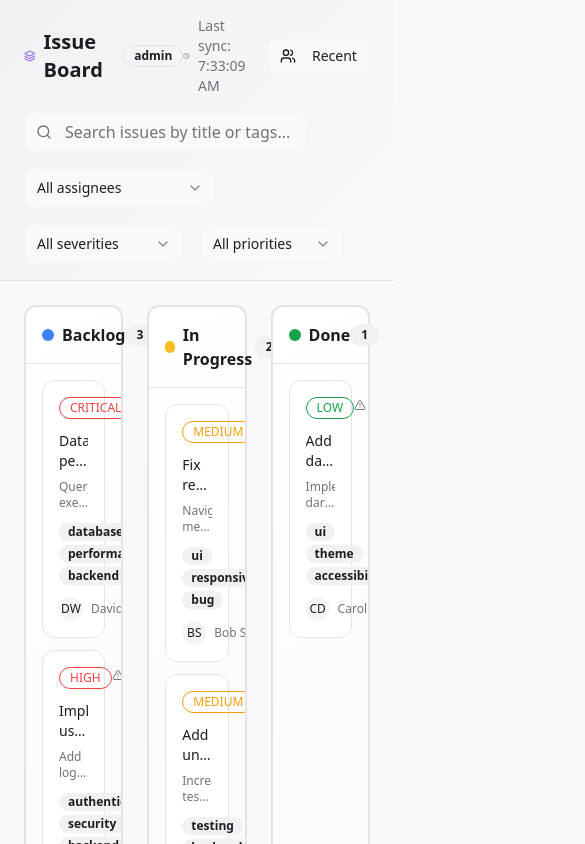
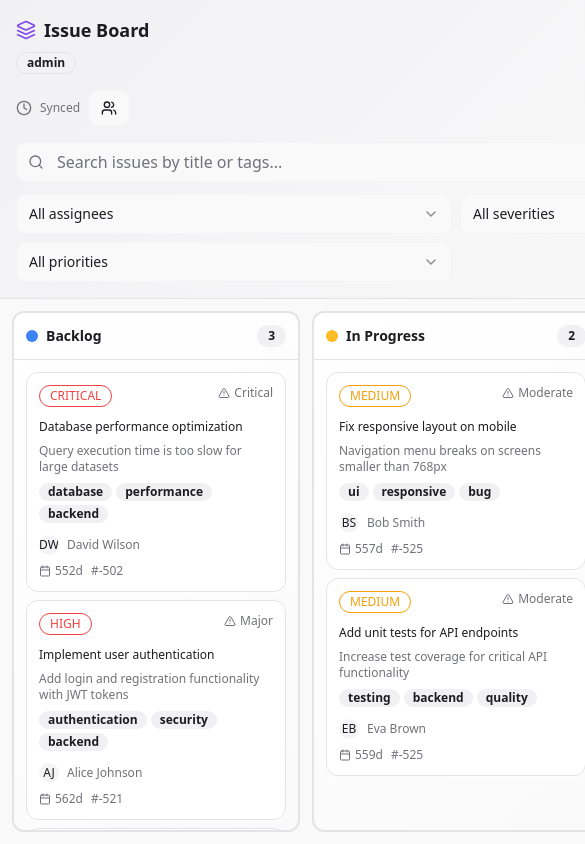
Before and after one commit to khojiakbardev/kanban-kin, a React (Vite) app: page /board in a window 390 px wide. Shown: the top 844 px of the page, 585 px wide, since content can reach past the window. Built offline with nearby package versions, Linux system fonts and the light colour scheme.

Commit message:
Add Mobile Responsiveness
Make the Kanban board responsive for mobile devices.

```diff
--- a/src/components/Board/BoardHeader.tsx
+++ b/src/components/Board/BoardHeader.tsx
@@ -43,40 +43,43 @@ export function BoardHeader({
 
   return (
     <div className="border-b border-border bg-gradient-secondary">
-      <div className="px-6 py-4">
-        <div className="flex items-center justify-between mb-4">
-          <div className="flex items-center gap-3">
+      <div className="px-4 md:px-6 py-4">
+        <div className="flex flex-col md:flex-row md:items-center justify-between gap-4 mb-4">
+          <div className="flex flex-col md:flex-row md:items-center gap-2 md:gap-3">
             <div className="flex items-center gap-2">
               <Layers className="w-5 h-5 text-primary" />
-              <h1 className="text-xl font-bold text-foreground">Issue Board</h1>
+              <h1 className="text-lg md:text-xl font-bold text-foreground">Issue Board</h1>
             </div>
 
-            <Badge variant="outline" className="text-xs">
+            <Badge variant="outline" className="text-xs w-fit">
               {currentUser.role}
             </Badge>
           </div>
 
-          <div className="flex items-center gap-3">
+          <div className="flex items-center gap-2 md:gap-3">
             {/* Sync Status */}
-            <div className="flex items-center gap-2 text-sm text-muted-foreground">
+            <div className="flex items-center gap-2 text-xs md:text-sm text-muted-foreground">
               <Clock className={`w-4 h-4 ${isPolling ? 'animate-spin' : ''}`} />
-              <span>
+              <span className="hidden sm:inline">
                 {isPolling ? 'Syncing...' : lastSyncTime ? `Last sync: ${lastSyncTime.toLocaleTimeString()}` : 'Not synced'}
+              </span>
+              <span className="sm:hidden">
+                {isPolling ? 'Syncing...' : 'Synced'}
               </span>
             </div>
 
             {/* Recently Viewed Button */}
             <Button variant="outline" size="sm" onClick={onOpenSidebar}>
-              <Users className="w-4 h-4 mr-2" />
-              Recent
+              <Users className="w-4 h-4 md:mr-2" />
+              <span className="hidden md:inline">Recent</span>
             </Button>
           </div>
         </div>
 
         {/* Filters Row */}
-        <div className="flex items-center gap-4 flex-wrap">
+        <div className="space-y-3 md:space-y-0 md:flex md:items-center md:gap-4">
           {/* Search */}
-          <div className="relative min-w-64">
+          <div className="relative flex-1 min-w-0">
             <Search className="absolute left-3 top-1/2 transform -translate-y-1/2 w-4 h-4 text-muted-foreground" />
             <Input
               placeholder="Search issues by title or tags..."
@@ -86,13 +89,14 @@ export function BoardHeader({
             />
           </div>
 
+          <div className="grid grid-cols-2 md:grid-cols-4 gap-2 md:gap-3 md:flex md:items-center">
             {/* Assignee Filter */}
             <Select
               value={filters.assignee || 'all'}
               onValueChange={(value) => onFiltersChange({ ...filters, assignee: value === 'all' ? null : value })}
             >
-            <SelectTrigger className="w-48">
-              <SelectValue placeholder="Filter by assignee" />
+              <SelectTrigger className="w-full md:w-40">
+                <SelectValue placeholder="Assignee" />
               </SelectTrigger>
               <SelectContent>
                 <SelectItem value="all">All assignees</SelectItem>
@@ -109,7 +113,7 @@ export function BoardHeader({
               value={filters.severity?.toString() || 'all'}
               onValueChange={(value) => onFiltersChange({ ...filters, severity: value === 'all' ? null : Number(value) as Severity })}
             >
-            <SelectTrigger className="w-40">
+              <SelectTrigger className="w-full md:w-36">
                 <SelectValue placeholder="Severity" />
               </SelectTrigger>
               <SelectContent>
@@ -127,7 +131,7 @@ export function BoardHeader({
               value={filters.priority || 'all'}
               onValueChange={(value) => onFiltersChange({ ...filters, priority: value === 'all' ? null : value as Priority })}
             >
-            <SelectTrigger className="w-36">
+              <SelectTrigger className="w-full md:w-36">
                 <SelectValue placeholder="Priority" />
               </SelectTrigger>
               <SelectContent>
@@ -141,13 +145,14 @@ export function BoardHeader({
 
             {/* Clear Filters */}
             {hasActiveFilters && (
-            <Button variant="ghost" size="sm" onClick={clearFilters}>
-              <Filter className="w-4 h-4 mr-2" />
-              Clear filters
+              <Button variant="ghost" size="sm" onClick={clearFilters} className="col-span-2 md:col-span-1 md:w-auto">
+                <Filter className="w-4 h-4 md:mr-2" />
+                <span className="md:inline">Clear</span>
               </Button>
             )}
           </div>
         </div>
       </div>
+    </div>
   );
 }
--- a/src/components/Board/IssueCard.tsx
+++ b/src/components/Board/IssueCard.tsx
@@ -56,7 +56,7 @@ export function IssueCard({ issue, isDragging = false, isUpdating = false, canDr
       ref={setNodeRef}
       style={style}
       className={`
-        cursor-pointer transition-all duration-200 group
+        cursor-pointer transition-all duration-200 group touch-manipulation
         ${isDragging || isDraggingActive ? 'shadow-glow rotate-2 scale-105' : 'shadow-card hover:shadow-card-hover'}
         ${isUpdating ? 'opacity-50 pointer-events-none' : ''}
         ${!canDrag ? 'cursor-default' : ''}
@@ -65,7 +65,7 @@ export function IssueCard({ issue, isDragging = false, isUpdating = false, canDr
       {...listeners}
       {...attributes}
     >
-      <CardContent className="p-4">
+      <CardContent className="p-3 md:p-4">
         {/* Priority Badge */}
         <div className="flex items-start justify-between mb-3">
           <Badge
@@ -86,12 +86,12 @@ export function IssueCard({ issue, isDragging = false, isUpdating = false, canDr
         </div>
 
         {/* Title */}
-        <h4 className="font-medium text-sm text-foreground mb-2 line-clamp-2 group-hover:text-primary transition-colors">
+        <h4 className="font-medium text-xs md:text-sm text-foreground mb-2 line-clamp-2 group-hover:text-primary transition-colors">
           {issue.title}
         </h4>
 
         {/* Description */}
-        <p className="text-xs text-muted-foreground mb-3 line-clamp-2">
+        <p className="text-xs text-muted-foreground mb-2 md:mb-3 line-clamp-2">
           {issue.description}
         </p>
 
@@ -112,15 +112,15 @@ export function IssueCard({ issue, isDragging = false, isUpdating = false, canDr
         )}
 
         {/* Bottom Row */}
-        <div className="flex items-center justify-between">
+        <div className="flex flex-col sm:flex-row sm:items-center sm:justify-between gap-2">
           {/* Assignee */}
           <div className="flex items-center gap-2">
-            <Avatar className="w-6 h-6">
+            <Avatar className="w-5 h-5 md:w-6 md:h-6">
               <AvatarFallback className="text-xs bg-muted">
                 {issue.assignee.split(' ').map(n => n[0]).join('')}
               </AvatarFallback>
             </Avatar>
-            <span className="text-xs text-muted-foreground truncate max-w-20">
+            <span className="text-xs text-muted-foreground truncate max-w-24">
               {issue.assignee}
             </span>
           </div>
--- a/src/components/Board/KanbanBoard.tsx
+++ b/src/components/Board/KanbanBoard.tsx
@@ -192,16 +192,17 @@ export function KanbanBoard({ issues, onIssuesChange, filters, onFiltersChange }
           onOpenSidebar={() => setSidebarOpen(true)}
         />
 
-        <div className="flex-1 p-6 overflow-hidden">
+        <div className="flex-1 p-3 md:p-6 overflow-hidden">
           <DndContext onDragStart={handleDragStart} onDragEnd={handleDragEnd}>
-            <div className="grid grid-cols-3 gap-6 h-full">
+            <div className="flex gap-3 md:gap-6 h-full overflow-x-auto md:grid md:grid-cols-3">
               {columns.map(column => (
-                <KanbanColumn
-                  key={column.id}
-                  column={column}
-                  isUpdating={isUpdating}
-                  canDrop={canDragDrop}
-                />
+                <div key={column.id} className="w-72 md:w-auto flex-shrink-0">
+                  <KanbanColumn
+                    column={column}
+                    isUpdating={isUpdating}
+                    canDrop={canDragDrop}
+                  />
+                </div>
               ))}
             </div>
 
--- a/src/components/Board/KanbanColumn.tsx
+++ b/src/components/Board/KanbanColumn.tsx
@@ -25,14 +25,14 @@ export function KanbanColumn({ column, isUpdating, canDrop }: KanbanColumnProps)
       `}
     >
       {/* Column Header */}
-      <div className="p-4 border-b border-border">
+      <div className="p-3 md:p-4 border-b border-border">
         <div className="flex items-center justify-between">
           <div className="flex items-center gap-2">
             <div
               className="w-3 h-3 rounded-full"
               style={{ backgroundColor: column.color }}
             />
-            <h3 className="font-semibold text-foreground">{column.title}</h3>
+            <h3 className="font-semibold text-foreground text-sm md:text-base">{column.title}</h3>
           </div>
           <Badge variant="secondary" className="text-xs">
             {column.issues.length}
@@ -41,7 +41,7 @@ export function KanbanColumn({ column, isUpdating, canDrop }: KanbanColumnProps)
       </div>
 
       {/* Issues List */}
-      <div className="flex-1 p-4 space-y-3 overflow-y-auto max-h-[calc(100vh-280px)] min-h-0">
+      <div className="flex-1 p-3 md:p-4 space-y-2 md:space-y-3 overflow-y-auto max-h-[calc(100vh-240px)] md:max-h-[calc(100vh-280px)] min-h-0">
         {column.issues.map(issue => (
           <IssueCard
             key={issue.id}
```
Lines whose indentation alone changed are shown as unchanged.
